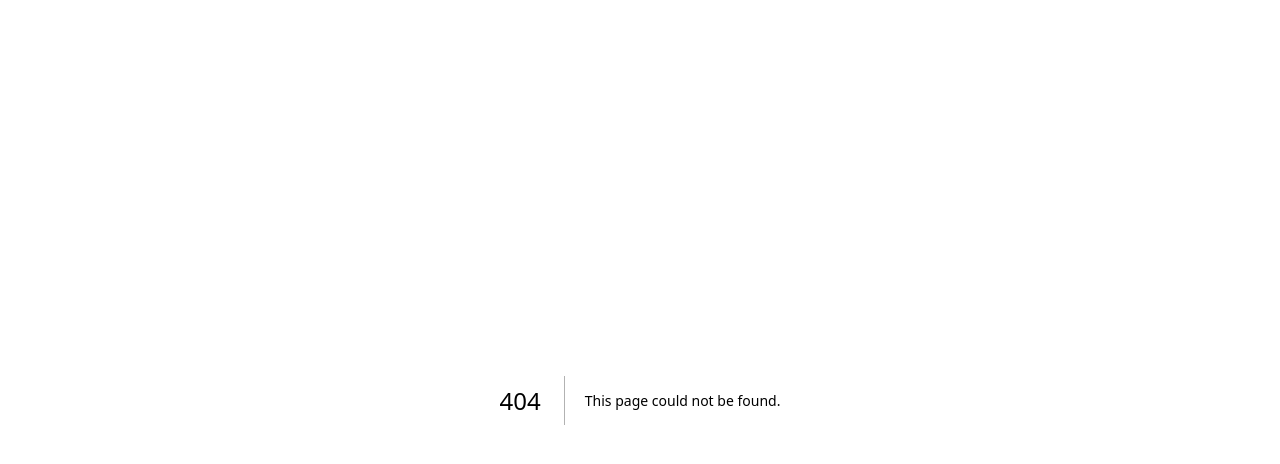
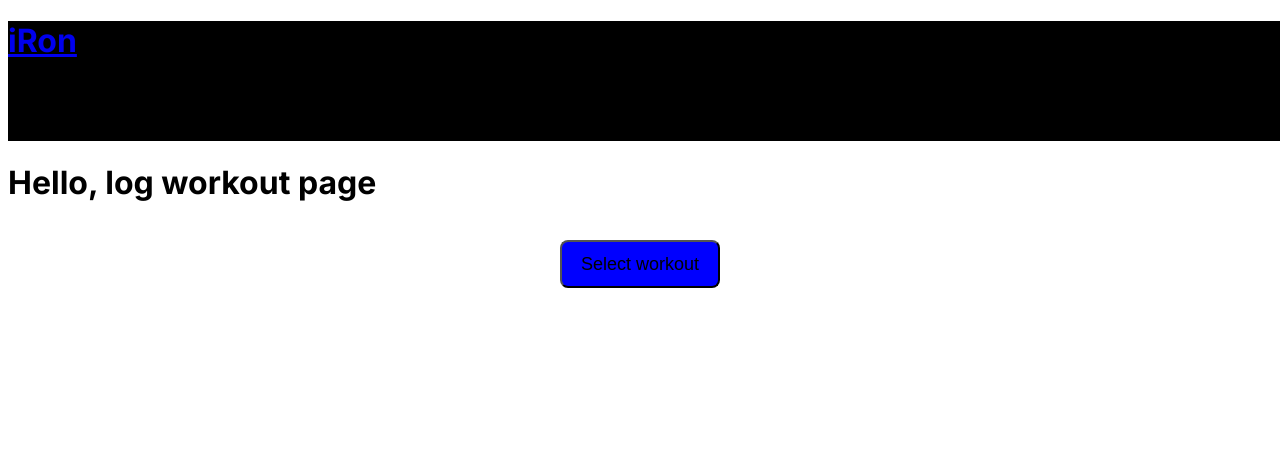
Before and after one commit to Esiru/iRon, a Next.js app in the folder iron-app/: page /log-workout in a window 1280 px wide. Before the commit this address had no page. Shown: the top 464 px of the page. Built offline with nearby package versions, Linux system fonts and the light colour scheme.

Commit message:
Large commit; rudimentary navbar and log-workout page

```diff
--- a/iron-app/jsconfig.json
+++ b/iron-app/jsconfig.json
@@ -1,5 +1,6 @@
 {
   "compilerOptions": {
+    "jsx": "react",
     "paths": {
       "@/*": ["./src/*"]
     }
--- a/iron-app/src/app/globals.css
+++ b/iron-app/src/app/globals.css
@@ -76,12 +76,13 @@
 * {
   box-sizing: border-box;
   padding: 0;
-  margin: 0;
+  margin: 0 auto;
 }
 
 html,
 body {
-  max-width: 100vw;
+  width: 100vw;
+  margin: 0 auto;
   overflow-x: hidden;
 }
 
@@ -93,6 +94,7 @@ body {
       rgb(var(--background-end-rgb))
     )
     rgb(var(--background-start-rgb));
+    /*background-color: red;*/
 }
 
 a {
--- a/iron-app/src/app/layout.js
+++ b/iron-app/src/app/layout.js
@@ -1,17 +1,22 @@
 import { Inter } from "next/font/google";
-import "./globals.css";
+import "./page.css";
+import Navbar from "./navbar/navbar";
+// import "./globals.css"
 
 const inter = Inter({ subsets: ["latin"] });
 
 export const metadata = {
-  title: "Create Next App",
-  description: "Generated by create next app",
+  title: "iRon",
+  description: "The workout tracker",
 };
 
 export default function RootLayout({ children }) {
   return (
     <html lang="en">
-      <body className={inter.className}>{children}</body>
+      <body className={inter.className}>
+        <Navbar />
+        {children}
+      </body>
     </html>
   );
 }
--- /dev/null
+++ b/iron-app/src/app/log-workout/page.js
@@ -0,0 +1,59 @@
+"use client";
+import React, { ReactElement, useState } from "react";
+import DatePicker from "react-datepicker";
+import "react-datepicker/dist/react-datepicker.css";
+import { workouts as staticWorkouts } from "../static-resources/static-workouts";
+import "./styles.modules.css";
+
+export default function Page() {
+  const [date, SetDate] = useState(new Date());
+  //TODO: consider outsourcing to Redux/Zustand
+  const [selectedWorkout, setSelectedWorkout] = useState(null);
+  const [open, setOpen] = useState(false);
+  //TODO: change data source to fetching
+  const workouts = staticWorkouts;
+
+  const handleChange = (e) => {
+    console.log(e.target.value)
+    setSelectedWorkout(workouts[e.target.value])
+    setOpen(false)
+  };
+
+  const handleOpen = () => {
+    setOpen(!open)
+  }
+
+  return (
+    <>
+      <h1>Hello, log workout page</h1>
+      <div className="content-box">
+        <div className="dropdown">
+          <button className={"select-workout"} onClick={handleOpen}>Select workout</button>
+          {open ? (
+            <div className="menu">
+              {workouts.map((workout, index) => (
+                <button value={index} onClick={handleChange}>
+                  {workout.name}
+                </button>
+              ))}
+            </div>
+          ) : null}
+        </div>
+        {!selectedWorkout ? null : (
+          <>
+            <label>
+              Date
+              <DatePicker
+                selected={date}
+                onChange={(date) => setImmediate(date)}
+              />
+            </label>
+            {selectedWorkout.excercises.map((excercise) => (
+              <label>{excercise.name}</label>
+            ))}
+          </>
+        )}
+      </div>
+    </>
+  );
+}
--- /dev/null
+++ b/iron-app/src/app/log-workout/styles.modules.css
@@ -0,0 +1,48 @@
+.dropdown {
+    position: relative;
+}
+
+.menu {
+    position: absolute;
+    display: flex;
+    flex-wrap: wrap;
+    justify-content: space-evenly;
+
+    z-index: 1;
+    margin: 0 -18vw;
+    padding: 2rem;
+
+    border: 1px solid grey;
+    background-color: rgb(59, 55, 55);
+    /* height: 10vh; */
+    width: 40vw;
+}
+
+.content-box {
+    border: 1px solid white;
+    display: flex;
+    flex-direction: column;
+    align-items: center;
+    justify-content: space-between;
+    margin: 0 auto;
+    padding: 1rem 0;
+    width: 80vw;
+    min-height: 20vh;
+}
+
+button.select-workout {
+    background-color: blue;
+
+}
+
+button {
+    transition-duration: 0.4s;
+    border-radius: 8px;
+    font-size: large;
+    height: 3rem;
+    width: 10rem;
+}
+
+button:hover {
+    background-color:  black;
+}
--- /dev/null
+++ b/iron-app/src/app/navbar/navbar.jsx
@@ -0,0 +1,14 @@
+import Link from "next/link";
+import "./styles.modules.css";
+
+export default function Navbar() {
+  return (
+    <>
+      <div className="navbar">
+        <Link href="/">
+          <h1>iRon</h1>
+        </Link>
+      </div>
+    </>
+  );
+}
--- /dev/null
+++ b/iron-app/src/app/navbar/styles.modules.css
@@ -0,0 +1,5 @@
+.navbar {
+    background-color: black;
+    height: 15vh;
+    width: 100vw;
+}
--- /dev/null
+++ b/iron-app/src/app/page.css
@@ -0,0 +1,14 @@
+@media (prefers-color-scheme: dark) {
+  /* @media (prefers-color-scheme: dark) { */
+    html {
+      color-scheme: dark;
+    }
+  /* } */
+  body {
+    width: 80vw;
+    display: flex;
+    flex-direction: column;
+    align-items: center;
+    margin: 0 auto;
+  }
+}
--- /dev/null
+++ b/iron-app/src/app/static-resources/static-workouts.js
@@ -0,0 +1,26 @@
+export let workouts = [
+  {
+    id: 1,
+    name: "Workout A",
+    type: "Resistance",
+    excercises: [
+      { name: "Squats", type: "Push", repetitions: 5, superSet: false },
+      { name: "Bench press", type: "Push", repetitions: 5 , superSet: false},
+      { name: "Pull-ups", type: "Pull", repetitions: 5, superSet: false},
+      { name: "Bicep curls", type: "Pull", repetions: 8, superSet: true},
+      { name: "Skull crushers", type: "Push", repetions: 8, superSet: true}
+    ],
+  },
+  {
+    id: 2,
+    name: "Workout B",
+    type: "Resistance",
+    excercises: [
+      { name: "Deadlifts", type: "Pull", repetitions: 5, superSet: false },
+      { name: "Military press", type: "Push", repetitions: 5 , superSet: false},
+      { name: "Bent-over row", type: "Pull", repetitions: 5, superSet: false},
+      { name: "Hammer curls", type: "Pull", repetions: 8, superSet: true},
+      { name: "Tricep pushdown", type: "Push", repetions: 8, superSet: true}
+    ],
+  },
+];
```
Also changed, not shown: iron-app/package.json (+5 -2 lines), iron-app/src/app/page.js (+97 -89 lines), 1 other file (tests, documents, lock files or other folders).
